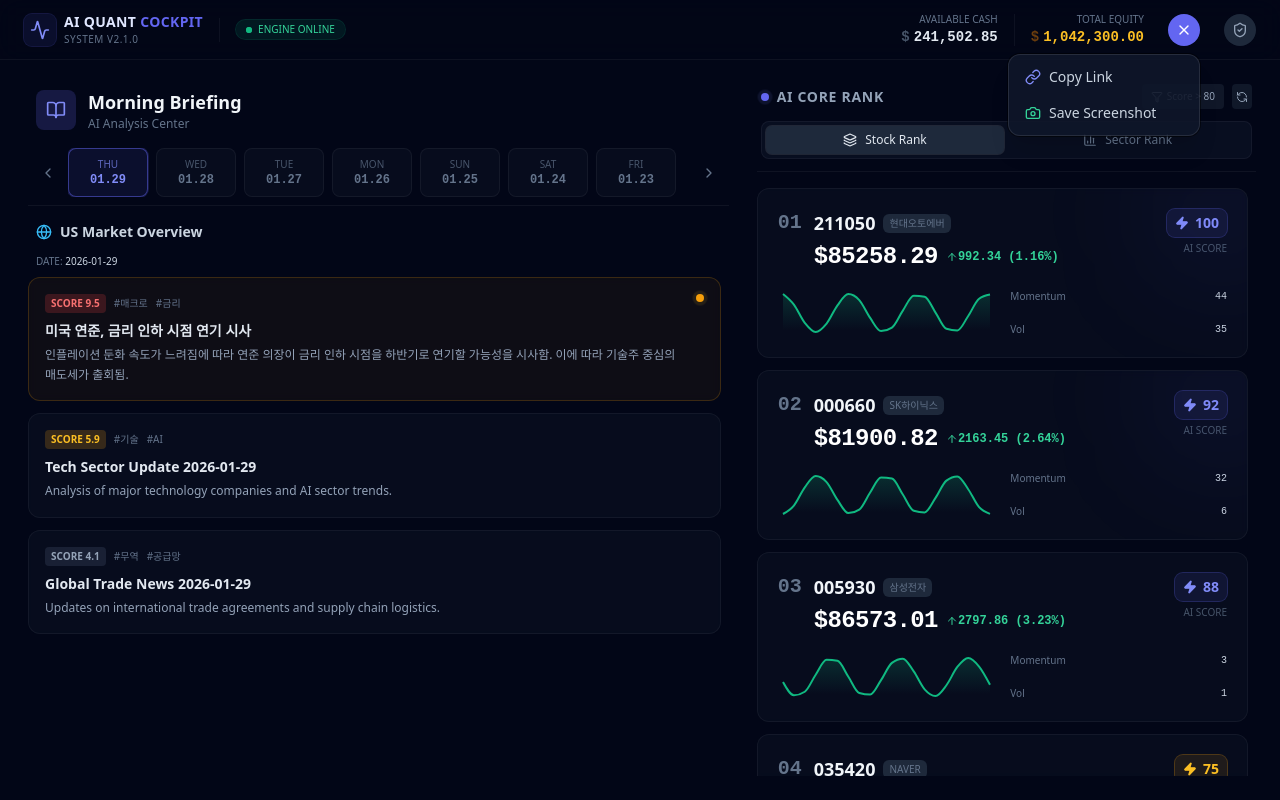
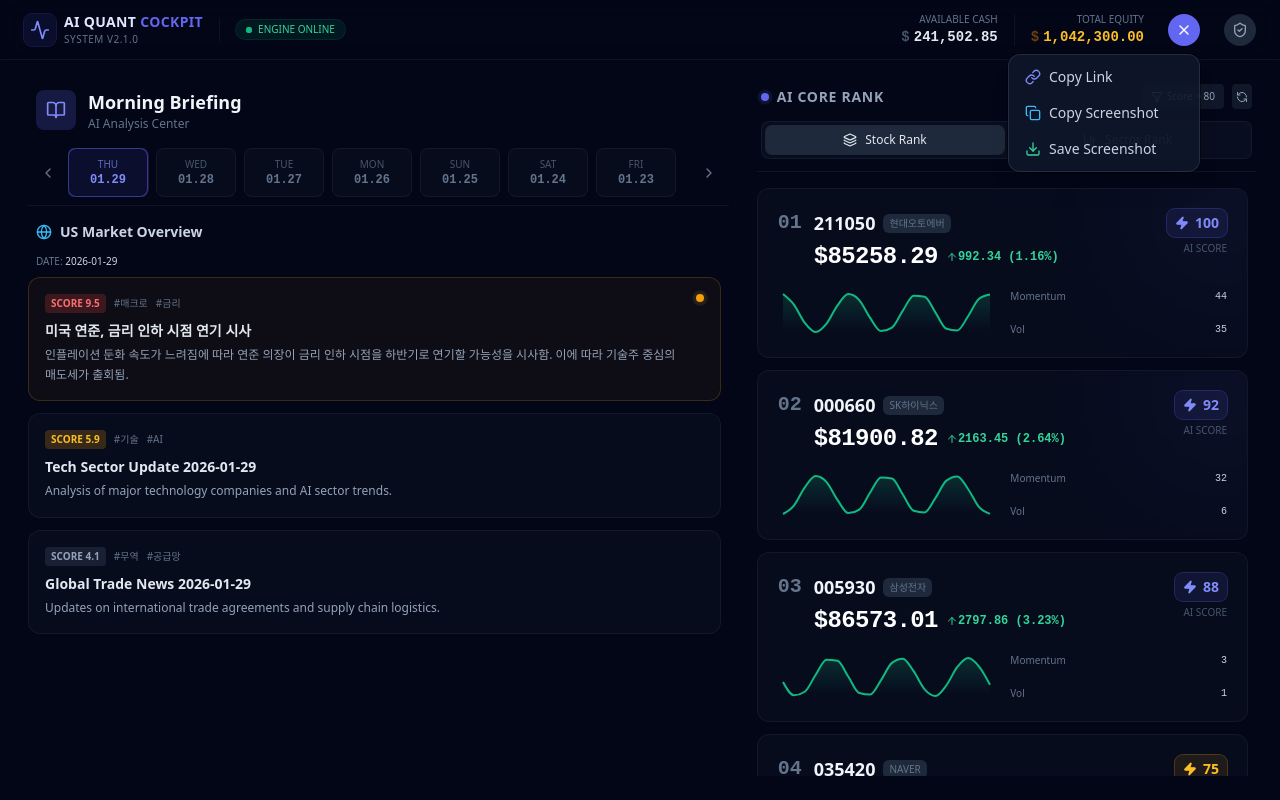
Before and after one commit to su8y-project/apss-front, a React (Vite) app: page / in a window 1280 px wide. Both pictures are taken after a click on the button 1184 px from the left and 29 px from the top of the page. Built offline with nearby package versions, Linux system fonts and the light colour scheme.

Commit message:
공유 기능 스크린샷 클립보드

```diff
--- a/src/components/Header.tsx
+++ b/src/components/Header.tsx
@@ -1,4 +1,4 @@
-import { Activity, Database, ShieldCheck, Share2, Link, Camera, X, Download } from "lucide-react";
+import { Activity, Database, ShieldCheck, Share2, Link, Camera, X, Download, Copy } from "lucide-react";
 import { cn } from "../lib/utils";
 import { toast } from "sonner";
 import { useState, useRef, useEffect } from "react";
@@ -31,10 +31,10 @@ export function Header({ className }: HeaderProps) {
         setIsShareOpen(false);
     };
 
-    const handleScreenshot = async () => {
+    const handleScreenshot = async (action: 'download' | 'copy') => {
         setIsShareOpen(false); // Close menu first to avoid capturing it
 
-        const loadingToast = toast.loading("Capturing dashboard...");
+        const loadingToast = toast.loading(action === 'download' ? "Saving screenshot..." : "Copying screenshot...");
 
         try {
             // Wait a tick for the menu to close completely
@@ -44,9 +44,8 @@ export function Header({ className }: HeaderProps) {
                 ignoreElements: (element) => element.classList.contains('sonner-toast') // Try to ignore toasts
             });
 
+            if (action === 'download') {
                 const image = canvas.toDataURL("image/png");
-
-            // Create download link
                 const link = document.createElement('a');
                 link.href = image;
                 link.download = `AI_Quant_Dashboard_${new Date().toISOString().slice(0, 10)}.png`;
@@ -56,6 +55,20 @@ export function Header({ className }: HeaderProps) {
                 toast.success("Screenshot saved!", {
                     description: "Dashboard capture downloaded successfully."
                 });
+            } else {
+                canvas.toBlob(async (blob) => {
+                    if (!blob) throw new Error("Canvas blob failed");
+                    await navigator.clipboard.write([
+                        new ClipboardItem({ 'image/png': blob })
+                    ]);
+
+                    toast.dismiss(loadingToast);
+                    toast.success("Copied to clipboard!", {
+                        description: "Screenshot is ready to paste."
+                    });
+                });
+            }
+
         } catch (error) {
             console.error("Screenshot failed:", error);
             toast.dismiss(loadingToast);
@@ -135,10 +148,17 @@ export function Header({ className }: HeaderProps) {
                                 <span>Copy Link</span>
                             </button>
                             <button
-                                onClick={handleScreenshot}
+                                onClick={() => handleScreenshot('copy')}
                                 className="flex w-full items-center gap-2 rounded-lg px-3 py-2 text-sm text-slate-300 hover:bg-white/5 hover:text-white transition-colors"
                             >
-                                <Camera className="h-4 w-4 text-emerald-400" />
+                                <Copy className="h-4 w-4 text-sky-400" />
+                                <span>Copy Screenshot</span>
+                            </button>
+                            <button
+                                onClick={() => handleScreenshot('download')}
+                                className="flex w-full items-center gap-2 rounded-lg px-3 py-2 text-sm text-slate-300 hover:bg-white/5 hover:text-white transition-colors"
+                            >
+                                <Download className="h-4 w-4 text-emerald-400" />
                                 <span>Save Screenshot</span>
                             </button>
                         </div>
```
Lines whose indentation alone changed are shown as unchanged.
